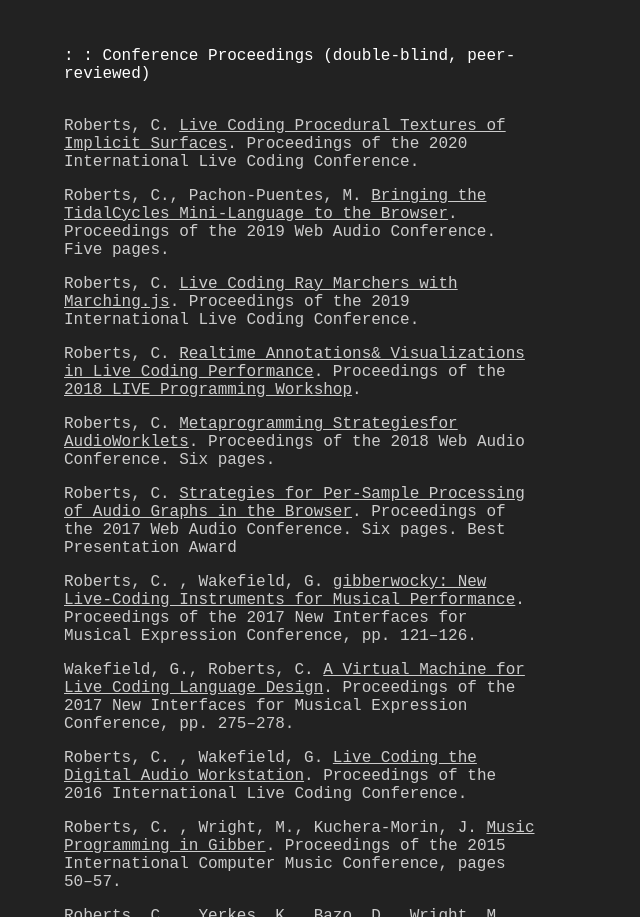
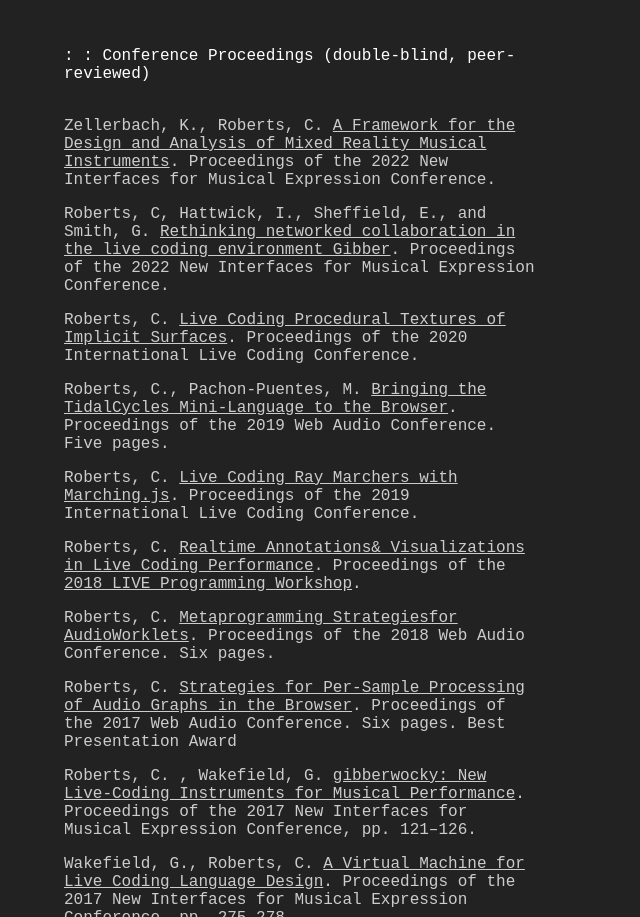
Before and after one commit to repl-wpi/repl-wpi.github.io, a plain HTML site: page publications.html in a window 1280 px wide. Shown: the part 949-1866 px from the top of the page, without its empty margins (0-640 px from the left). Drawn offline with Linux system fonts and the light colour scheme; a web font is replaced by a local one.

Commit message:
NIME, barbara link

```diff
--- a/publications.html
+++ b/publications.html
@@ -155,6 +155,12 @@
   <h2>Conference Proceedings (double-blind, peer-reviewed)</h2>
   <hr />
   <ul class='pubs'>
+    <li>Zellerbach, K., Roberts, C. <a href='https://doi.org/10.21428/92fbeb44.b2a44bc9'>
+      A Framework for the Design and Analysis of Mixed Reality Musical Instruments</a>. Proceedings of the 2022 New Interfaces for Musical Expression Conference.</li>
+
+    <li>Roberts, C, Hattwick, I., Sheffield, E., and Smith, G. <a href='https://doi.org/10.21428/92fbeb44.38cb7745'>
+      Rethinking networked collaboration in the live coding environment Gibber</a>. Proceedings of the 2022 New Interfaces for Musical Expression Conference.</li>
+
     <li>Roberts, C. <a href='https://zenodo.org/record/3939244#.YPXIPy1h1B0'>Live
       Coding Procedural Textures of Implicit Surfaces</a>. Proceedings of the 2020 International Live Coding Conference.</li>
 
```
Also changed, not shown: people.html (+1 -1 lines).
